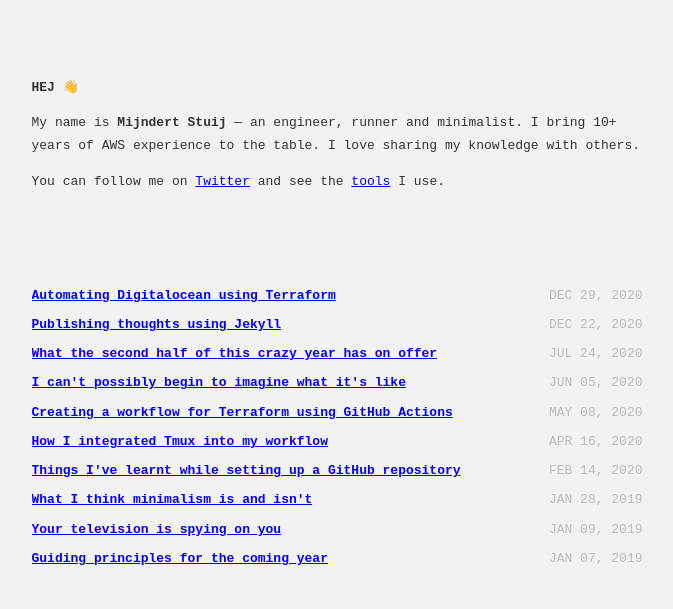
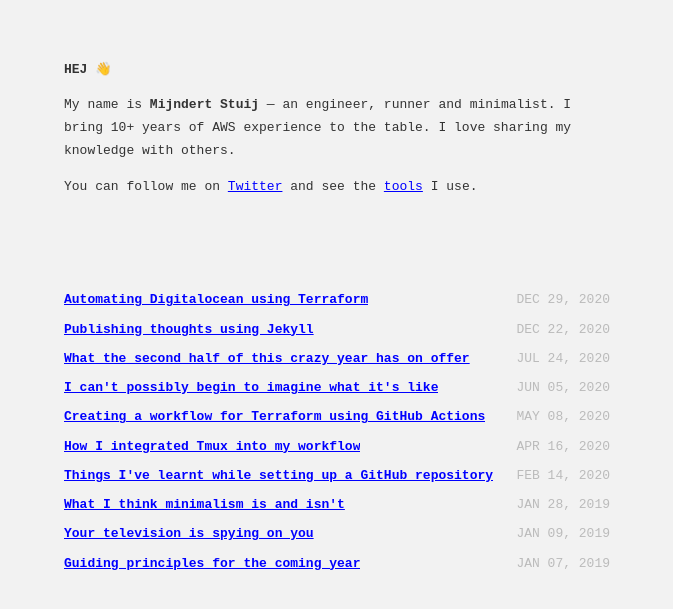
Before and after one commit to mijndert/website, a Jekyll site: the page built from index.html, in a window 1280 px wide. Shown: the top 609 px of the page, without its empty margins (303-976 px from the left). Built offline with Jekyll 4.4.1, drawn with Linux system fonts in a browser that asks for light colours; some web fonts are replaced.

Commit message:
Fix padding for mobile

```diff
--- a/_sass/_theme.scss
+++ b/_sass/_theme.scss
@@ -31,8 +31,8 @@
   margin: 0 auto;
   display: flex;
   flex-direction: column;
-  max-width: 47rem;
-  padding: 2.4rem 2rem;
+  max-width: 42rem;
+  padding: 1rem 1rem;
   color: $color;
   font-family: $font-family;
   text-rendering: optimizeLegibility;
```
